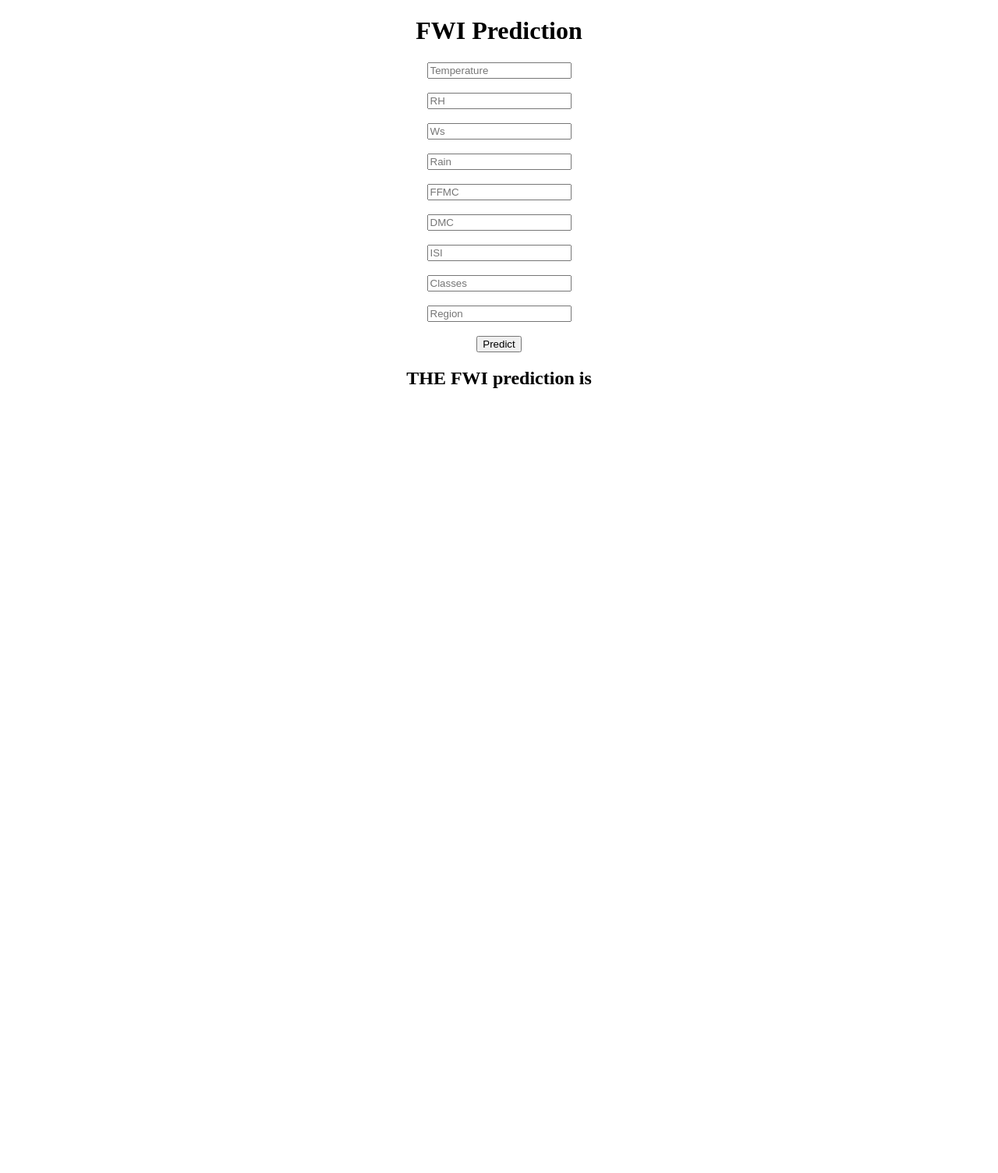
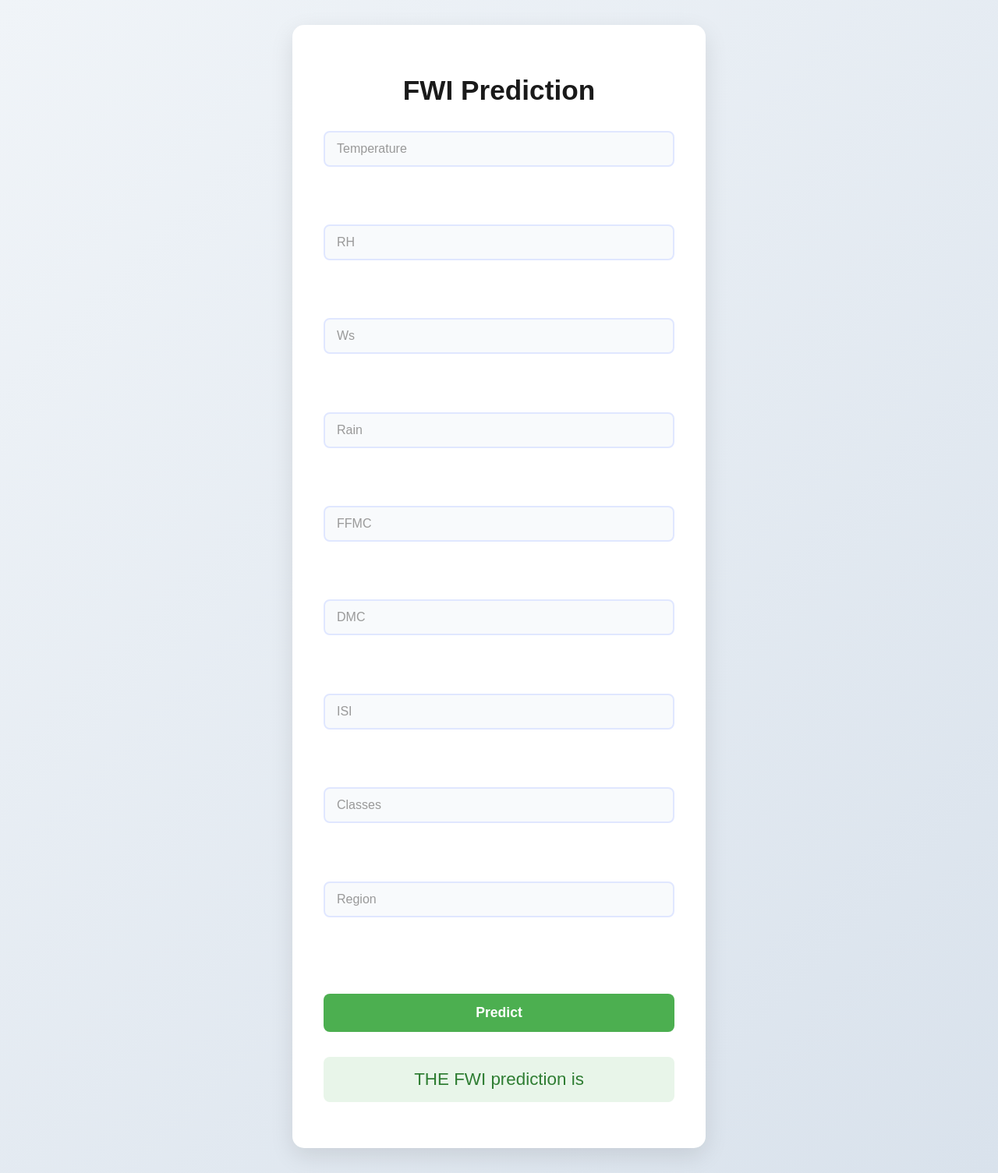
Before and after one commit to karthikeya203021/forestfires, a Flask app: page /predictdata in a window 1280 px wide. Shown: the whole page at 78% size. Before the commit the page ends 498 px from the top, so only its background shows below. Run offline with Flask 3, Linux system fonts and the light colour scheme; parts of the project's set-up code (start-up, migrations or seed data) failed here and were passed over.

Commit message:
Update home.html

```diff
--- a/templates/home.html
+++ b/templates/home.html
@@ -4,7 +4,145 @@
    <meta charset="UTF-8">
    <meta name="viewport" content="width=device-width, initial-scale=1.0">
    <title>Document</title>
+   <style>
+      /* Base Styles */
+     /* Base Styles */
+body {
+    font-family: 'Poppins', sans-serif;
+    background: linear-gradient(135deg, #f0f4f8, #d9e2ec);
+    margin: 0;
+    min-height: 100vh;
+    display: flex;
+    justify-content: center;
+    align-items: center;
+    flex-direction: column;
+    color: #333;
+}
 
+.login {
+    background: white;
+    padding: 2.5rem;
+    border-radius: 15px;
+    box-shadow: 0 10px 30px rgba(0, 0, 0, 0.1);
+    width: 90%;
+    max-width: 450px;
+    margin: 2rem;
+    animation: fadeIn 0.8s ease-out;
+}
+
+h1 {
+    color: #1a1a1a;
+    margin-bottom: 2rem;
+    font-size: 2.2rem;
+    font-weight: 600;
+    text-align: center;
+}
+
+/* Form Styles */
+form {
+    display: flex;
+    flex-direction: column;
+    gap: 1.2rem;
+}
+
+input[type="text"] {
+    width: 100%;
+    padding: 12px 15px;
+    border: 2px solid #e0e7ff;
+    border-radius: 8px;
+    font-size: 1rem;
+    transition: all 0.3s ease;
+    box-sizing: border-box;
+    background-color: #f8fafc;
+    color: #333;
+}
+
+input[type="text"]::placeholder {
+    color: #999;
+}
+
+input[type="text"]:focus {
+    outline: none;
+    border-color: #4CAF50;
+    box-shadow: 0 0 0 3px rgba(76, 175, 80, 0.1);
+    background-color: #fff;
+}
+
+input[type="text"]:hover {
+    border-color: #a5d6a7;
+}
+
+/* Button Styles */
+button {
+    background: #4CAF50;
+    color: white;
+    padding: 14px 20px;
+    border: none;
+    border-radius: 8px;
+    font-size: 1.1rem;
+    font-weight: 600;
+    cursor: pointer;
+    transition: all 0.3s ease;
+    margin-top: 1.5rem;
+    width: 100%;
+}
+
+button:hover {
+    background: #45a049;
+    transform: translateY(-2px);
+    box-shadow: 0 5px 15px rgba(76, 175, 80, 0.3);
+}
+
+/* Result Display */
+h2 {
+    margin-top: 2rem;
+    color: #2e7d32;
+    font-size: 1.4rem;
+    font-weight: 500;
+    padding: 1rem;
+    background-color: #e8f5e9;
+    border-radius: 8px;
+    text-align: center;
+    animation: slideIn 0.5s ease-out;
+}
+
+/* Animations */
+@keyframes fadeIn {
+    from { opacity: 0; transform: translateY(-20px); }
+    to { opacity: 1; transform: translateY(0); }
+}
+
+@keyframes slideIn {
+    from { opacity: 0; transform: translateY(20px); }
+    to { opacity: 1; transform: translateY(0); }
+}
+
+/* Responsive Design */
+@media (max-width: 480px) {
+    .login {
+        padding: 1.5rem;
+        margin: 1rem;
+    }
+
+    h1 {
+        font-size: 1.8rem;
+    }
+
+    input[type="text"] {
+        padding: 10px 12px;
+        font-size: 0.9rem;
+    }
+
+    button {
+        padding: 12px 18px;
+        font-size: 1rem;
+    }
+
+    h2 {
+        font-size: 1.2rem;
+    }
+}
+  </style>
 </head>
 <body align="center">
    <div class="login">
```
